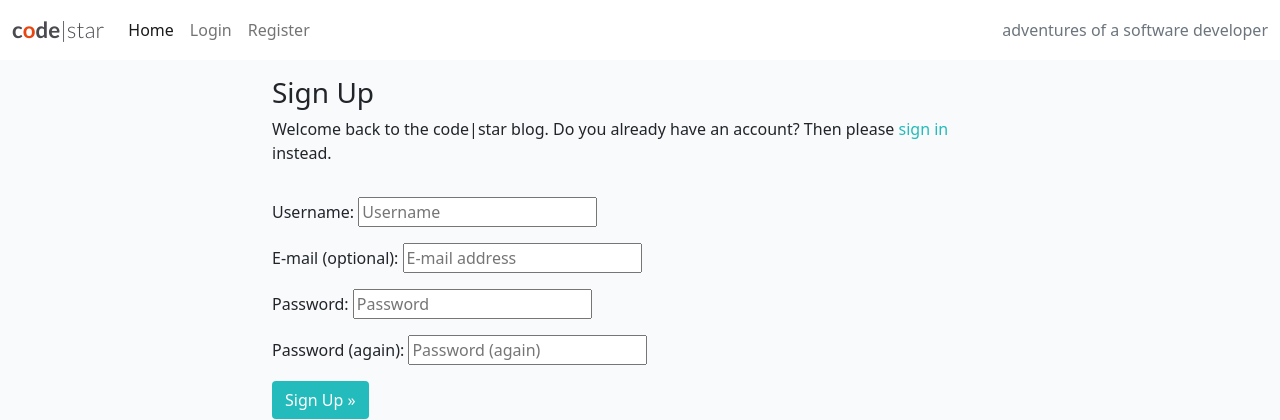
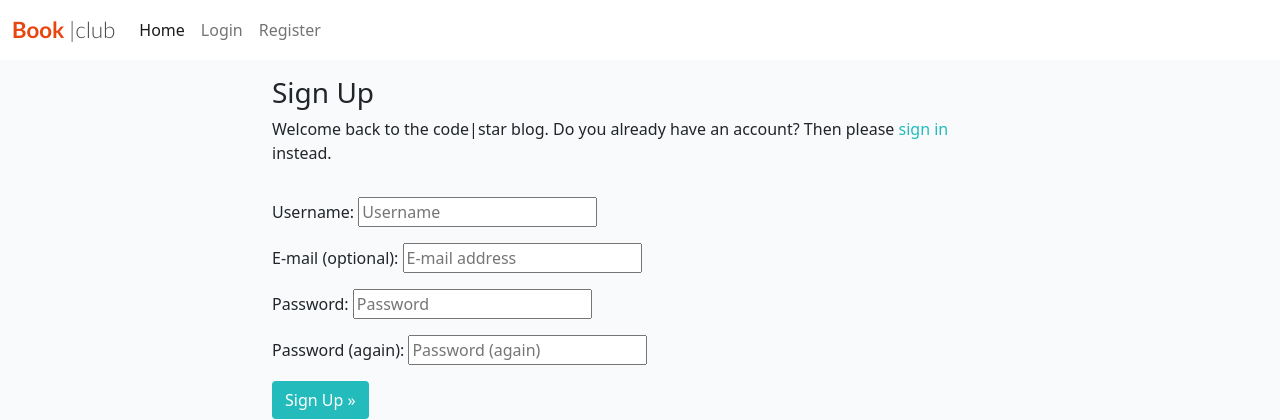
Before and after one commit to omurilolima/book-club, a Django app: page /accounts/signup/ in a window 1280 px wide. Shown: the top 420 px of the page. Run offline with Django 3.2, Linux system fonts and the light colour scheme.

```diff
--- a/templates/base.html
+++ b/templates/base.html
@@ -25,8 +25,11 @@
      <!-- Navigation -->
      <nav class="navbar navbar-expand-lg navbar-light bg-white">
         <div class="container-fluid">
-            <a class="navbar-brand" href="{% url 'home' %}"><span class="brand">c<span class="red-o">o</span>de<span
-                        class="thin">|star</span></span></span></a>
+            <a class="navbar-brand" href="{% url 'home' %}">
+                <span class="brand">
+                    <span class="red-o">Book</span>
+                    <span class="thin">|club</span>
+                </span></a>
             <button class="navbar-toggler" type="button" data-bs-toggle="collapse" data-bs-target="#navbarText"
                 aria-controls="navbarText" aria-expanded="false" aria-label="Toggle navigation">
                 <span class="navbar-toggler-icon"></span>
@@ -57,9 +60,6 @@
                     </li>
                     {% endif %}
                 </ul>
-                <span class="navbar-text text-muted">
-                    adventures of a software developer
-                </span>
             </div>
         </div>
     </nav>
```
